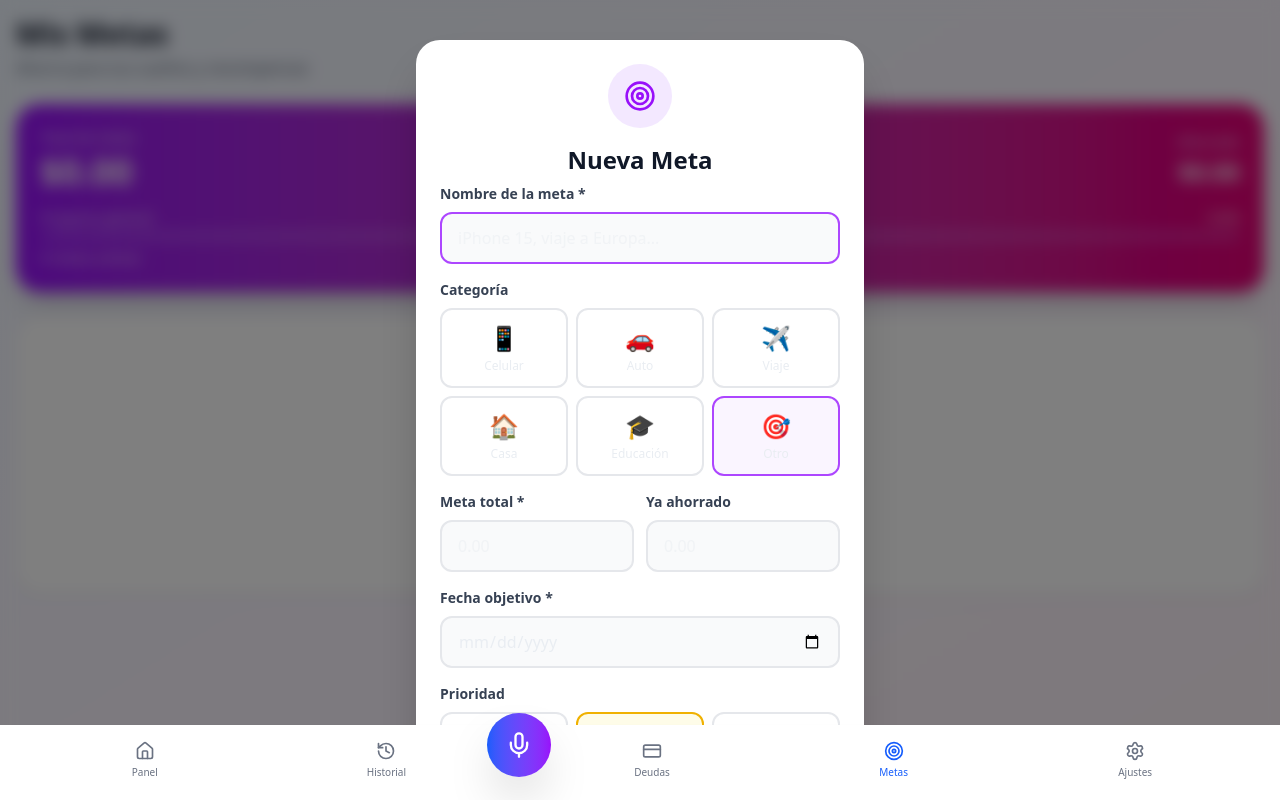
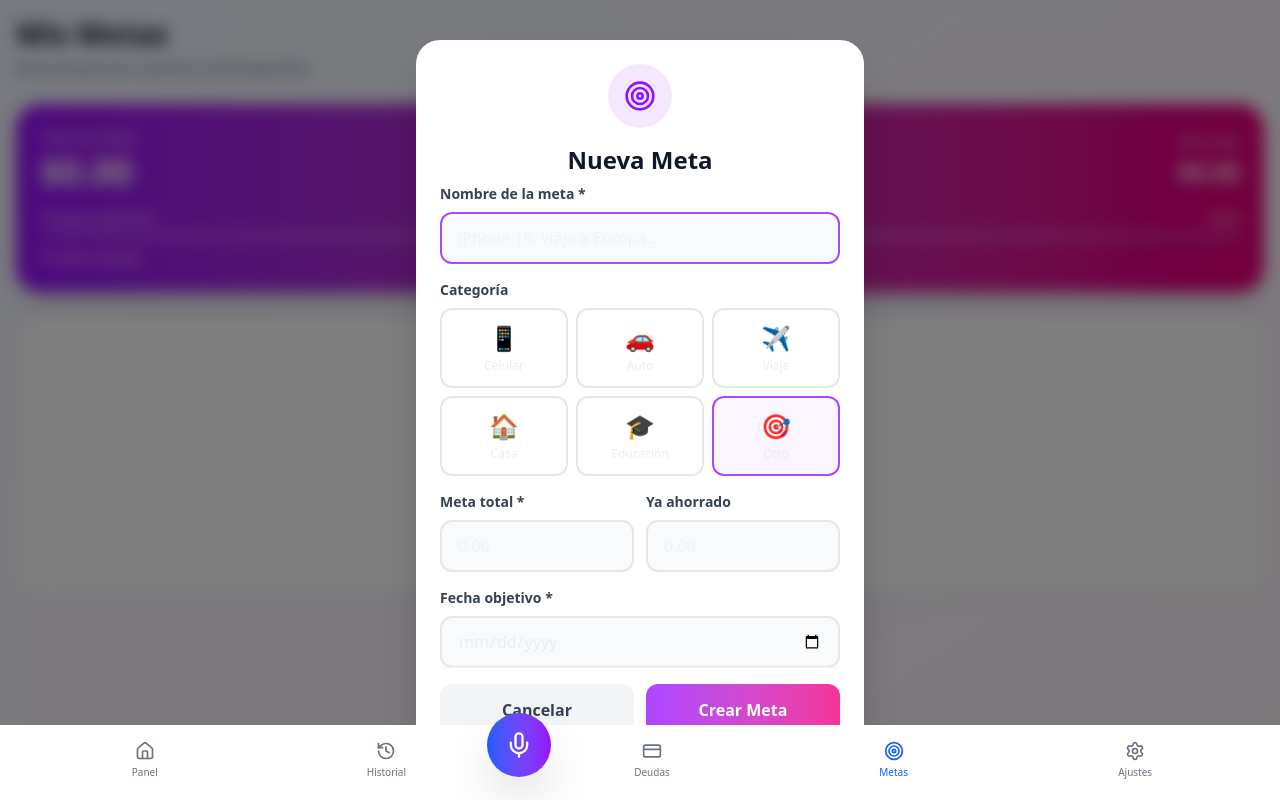
Before and after one commit to ahorro365app-prog/ai-app, a Next.js app: page /metas in a window 1280 px wide. Both pictures are taken after a click on the button "Crear Primera Meta". Built offline with nearby package versions, Linux system fonts and the light colour scheme; no server answers.

Commit message:
fix: eliminar barras de scroll de modales Agregar Deuda y Crear Meta

```diff
--- a/src/app/deudas/page.tsx
+++ b/src/app/deudas/page.tsx
@@ -241,7 +241,9 @@ export default function DeudasPage() {
       {/* Modal para agregar deuda */}
       {showAddDebtModal && (
         <div className="fixed inset-0 bg-black/50 backdrop-blur-sm flex items-center justify-center z-50 p-4 animate-fade-in">
-          <div className="bg-white rounded-3xl p-6 max-w-md w-full shadow-2xl animate-scale-in max-h-[90vh] overflow-y-auto">
+          <div className="bg-white rounded-3xl p-6 max-w-md w-full shadow-2xl animate-scale-in max-h-[90vh] flex flex-col">
+            {/* Header fijo */}
+            <div className="flex-shrink-0">
               <div className="w-16 h-16 rounded-full bg-red-100 mx-auto mb-4 flex items-center justify-center">
                 <CreditCard size={32} className="text-red-600" />
               </div>
@@ -249,7 +251,10 @@ export default function DeudasPage() {
               <h3 className="text-2xl font-bold text-gray-900 text-center mb-2">
                 Nueva Deuda
               </h3>
+            </div>
 
+            {/* Contenido scrolleable */}
+            <div className="flex-1 overflow-y-auto scrollbar-hide">
               <div className="space-y-4 mb-6">
               <div>
                 <label className="block text-sm font-semibold text-gray-700 mb-2">
@@ -349,7 +354,10 @@ export default function DeudasPage() {
                 />
               </div>
             </div>
+            </div>
 
+            {/* Footer fijo */}
+            <div className="flex-shrink-0 pt-4 border-t border-gray-100">
               <div className="flex gap-3">
                 <button
                   onClick={() => setShowAddDebtModal(false)}
@@ -366,6 +374,7 @@ export default function DeudasPage() {
               </div>
             </div>
           </div>
+        </div>
       )}
     </div>
   );
--- a/src/app/metas/page.tsx
+++ b/src/app/metas/page.tsx
@@ -264,7 +264,9 @@ export default function MetasPage() {
       {/* Modal para agregar meta */}
       {showAddGoalModal && (
         <div className="fixed inset-0 bg-black/50 backdrop-blur-sm flex items-center justify-center z-50 p-4 animate-fade-in">
-          <div className="bg-white rounded-3xl p-6 max-w-md w-full shadow-2xl animate-scale-in max-h-[90vh] overflow-y-auto">
+          <div className="bg-white rounded-3xl p-6 max-w-md w-full shadow-2xl animate-scale-in max-h-[90vh] flex flex-col">
+            {/* Header fijo */}
+            <div className="flex-shrink-0">
               <div className="w-16 h-16 rounded-full bg-purple-100 mx-auto mb-4 flex items-center justify-center">
                 <Target size={32} className="text-purple-600" />
               </div>
@@ -272,7 +274,10 @@ export default function MetasPage() {
               <h3 className="text-2xl font-bold text-gray-900 text-center mb-2">
                 Nueva Meta
               </h3>
+            </div>
 
+            {/* Contenido scrolleable */}
+            <div className="flex-1 overflow-y-auto scrollbar-hide">
               <div className="space-y-4 mb-6">
               <div>
                 <label className="block text-sm font-semibold text-gray-700 mb-2">
@@ -408,7 +413,10 @@ export default function MetasPage() {
                 />
               </div>
             </div>
+            </div>
 
+            {/* Footer fijo */}
+            <div className="flex-shrink-0 pt-4 border-t border-gray-100">
               <div className="flex gap-3">
                 <button
                   onClick={() => setShowAddGoalModal(false)}
@@ -425,6 +433,7 @@ export default function MetasPage() {
               </div>
             </div>
           </div>
+        </div>
       )}
     </div>
   );
```
Lines whose indentation alone changed are shown as unchanged.
